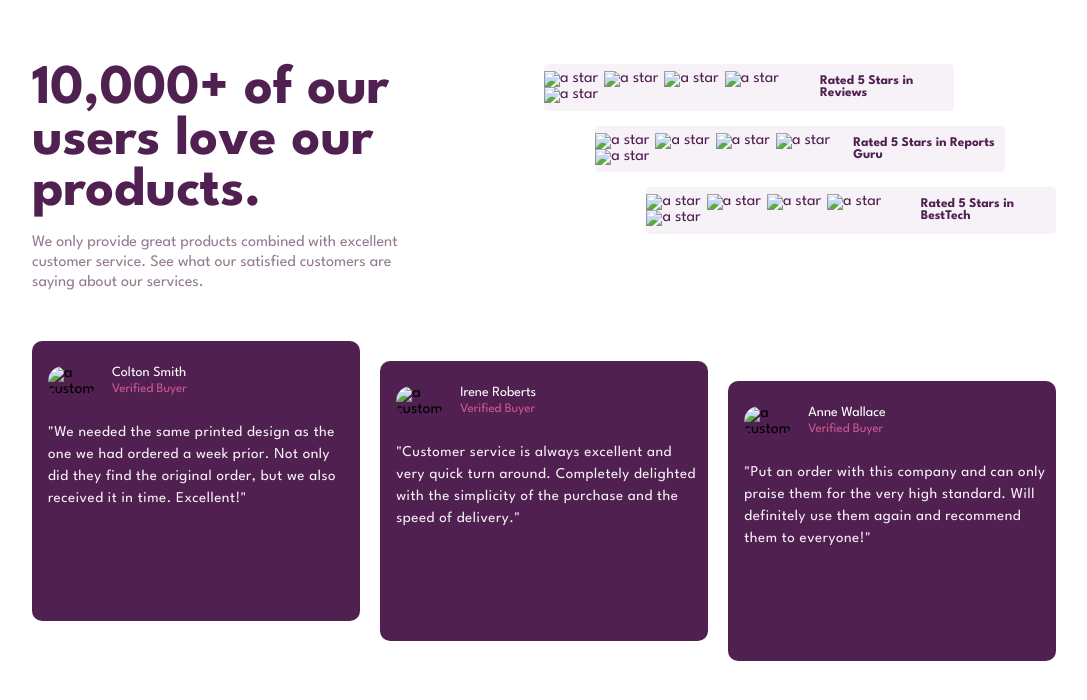
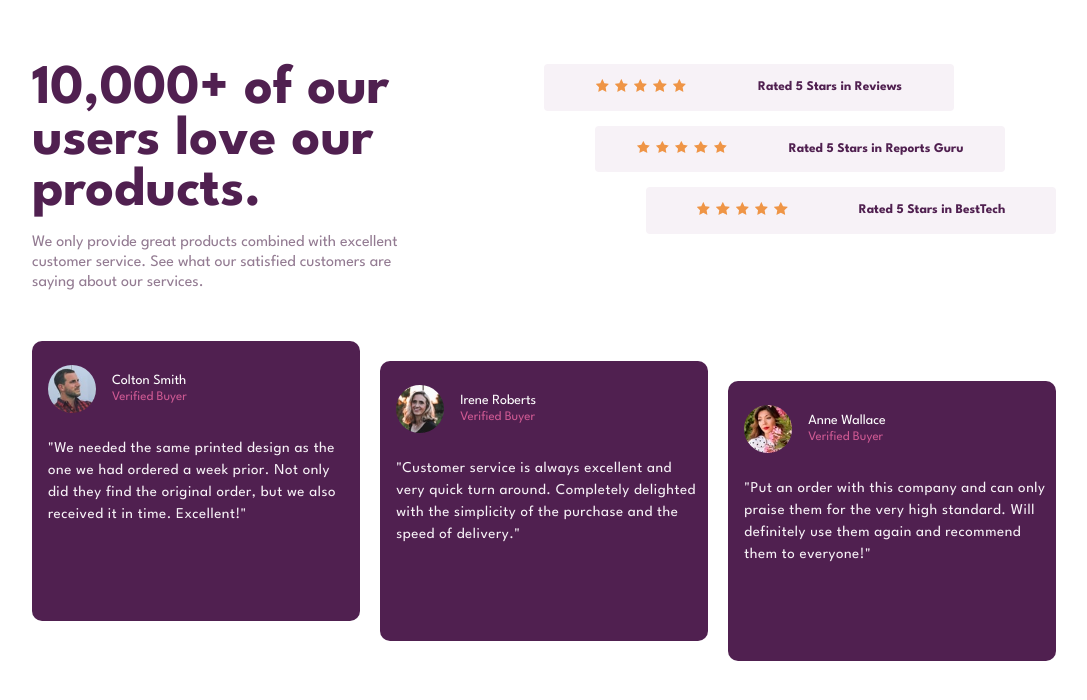
Before and after one commit to t3ju-doyin/social-proof, a plain HTML site: page index.html in a window 1280 px wide. Shown: the whole page, without its empty margins (96-1183 px from the left). Drawn offline with Linux system fonts and the light colour scheme.

Commit message:
Update index.html

```diff
--- a/index.html
+++ b/index.html
@@ -5,7 +5,7 @@
     <meta http-equiv="X-UA-Compatible" content="IE=edge">
     <meta name="viewport" content="width=device-width, initial-scale=1.0">
     <link rel="stylesheet" href="styles.css">
-    <link rel="shortcut icon" href="images/favicon-32x32.png" type="image/x-icon">
+    <link rel="shortcut icon" href="favicon-32x32.png" type="image/x-icon">
     <title>Social Proof</title>
 </head>
 <body>
@@ -23,31 +23,31 @@
         <div class="upper-right">
             <div class="ratings-report-one">
                 <div class="images">
-                    <img src="images/icon-star.svg" alt="a star">
-                    <img src="images/icon-star.svg" alt="a star">
-                    <img src="images/icon-star.svg" alt="a star">
-                    <img src="images/icon-star.svg" alt="a star">
-                    <img src="images/icon-star.svg" alt="a star">
+                    <img src="icon-star.svg" alt="a star">
+                    <img src="icon-star.svg" alt="a star">
+                    <img src="icon-star.svg" alt="a star">
+                    <img src="icon-star.svg" alt="a star">
+                    <img src="icon-star.svg" alt="a star">
                 </div>
                 <h5 class="reports">Rated 5 Stars in Reviews</h5>
             </div>
             <div class="ratings-report-two">
                 <div class="images">
-                    <img src="images/icon-star.svg" alt="a star">
-                    <img src="images/icon-star.svg" alt="a star">
-                    <img src="images/icon-star.svg" alt="a star">
-                    <img src="images/icon-star.svg" alt="a star">
-                    <img src="images/icon-star.svg" alt="a star">
+                    <img src="icon-star.svg" alt="a star">
+                    <img src="icon-star.svg" alt="a star">
+                    <img src="icon-star.svg" alt="a star">
+                    <img src="icon-star.svg" alt="a star">
+                    <img src="icon-star.svg" alt="a star">
                 </div>
                 <h5 class="reports">Rated 5 Stars in Reports Guru</h5>
             </div>
             <div class="ratings-report-three">
                 <div class="images">
-                    <img src="images/icon-star.svg" alt="a star">
-                    <img src="images/icon-star.svg" alt="a star">
-                    <img src="images/icon-star.svg" alt="a star">
-                    <img src="images/icon-star.svg" alt="a star">
-                    <img src="images/icon-star.svg" alt="a star">
+                    <img src="icon-star.svg" alt="a star">
+                    <img src="icon-star.svg" alt="a star">
+                    <img src="icon-star.svg" alt="a star">
+                    <img src="icon-star.svg" alt="a star">
+                    <img src="icon-star.svg" alt="a star">
                 </div>
                 <h5 class="reports">Rated 5 Stars in BestTech</h5>
             </div>
@@ -57,7 +57,7 @@
         <div class="customer-one">
             <div class="customer-box">
                 <div class="identity">
-                    <img src="images/image-colton.jpg" alt="a customer">
+                    <img src="image-colton.jpg" alt="a customer">
                     <div class="person">
                         <p class="name">Colton Smith</p class="">
                         <p class="verified">Verified Buyer</p>
@@ -72,7 +72,7 @@
         <div class="customer-two">
             <div class="customer-box">
                 <div class="identity">
-                    <img src="images/image-irene.jpg" alt="a customer">
+                    <img src="image-irene.jpg" alt="a customer">
                     <div class="person">
                         <p class="name">Irene Roberts</p class="name">
                         <p class="verified">Verified Buyer</p>
@@ -87,7 +87,7 @@
         <div class="customer-three">
             <div class="customer-box">
                 <div class="identity">
-                    <img src="images/image-anne.jpg" alt="a customer">
+                    <img src="image-anne.jpg" alt="a customer">
                     <div class="person">
                         <p class="name">Anne Wallace</p class="name">
                         <p class="verified">Verified Buyer</p>
```
